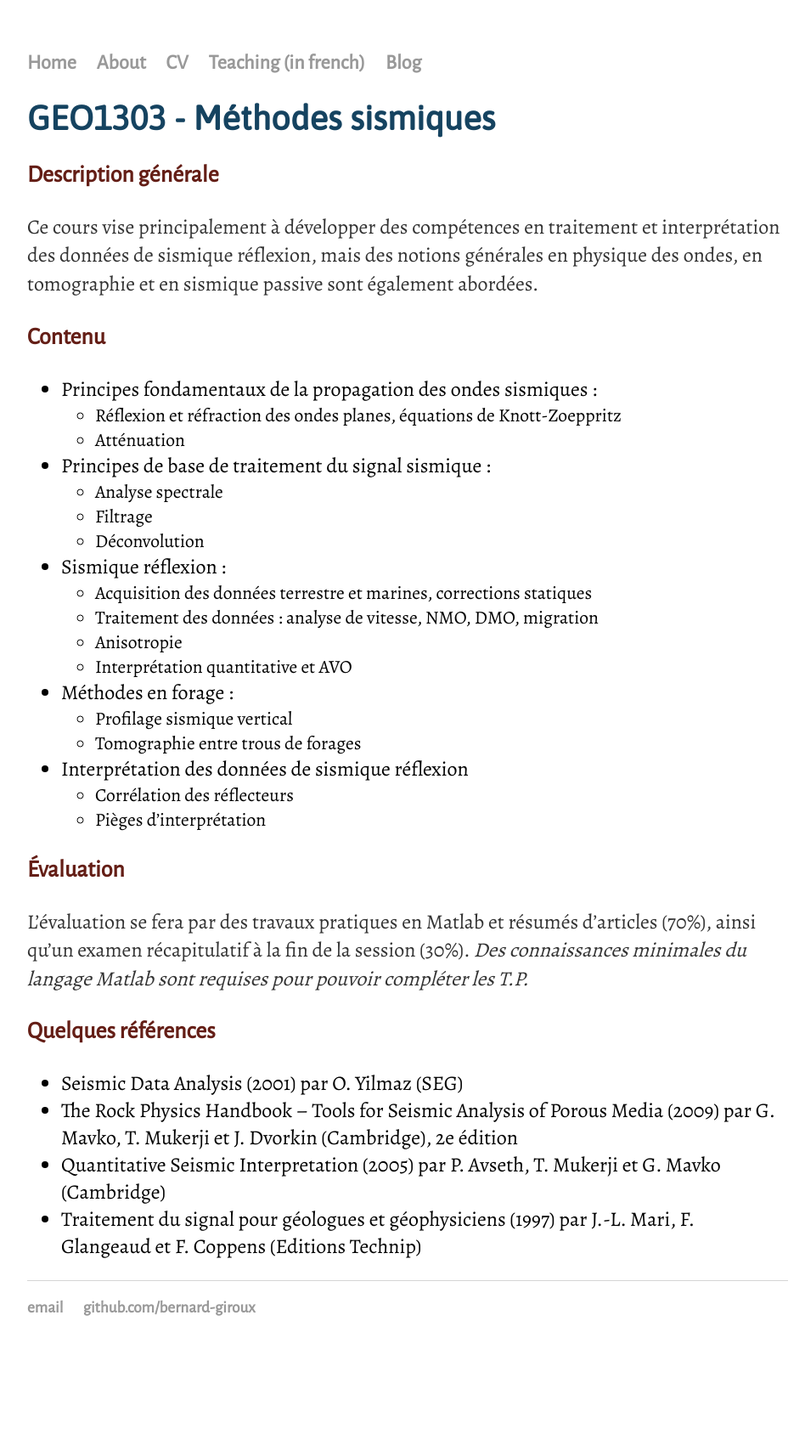
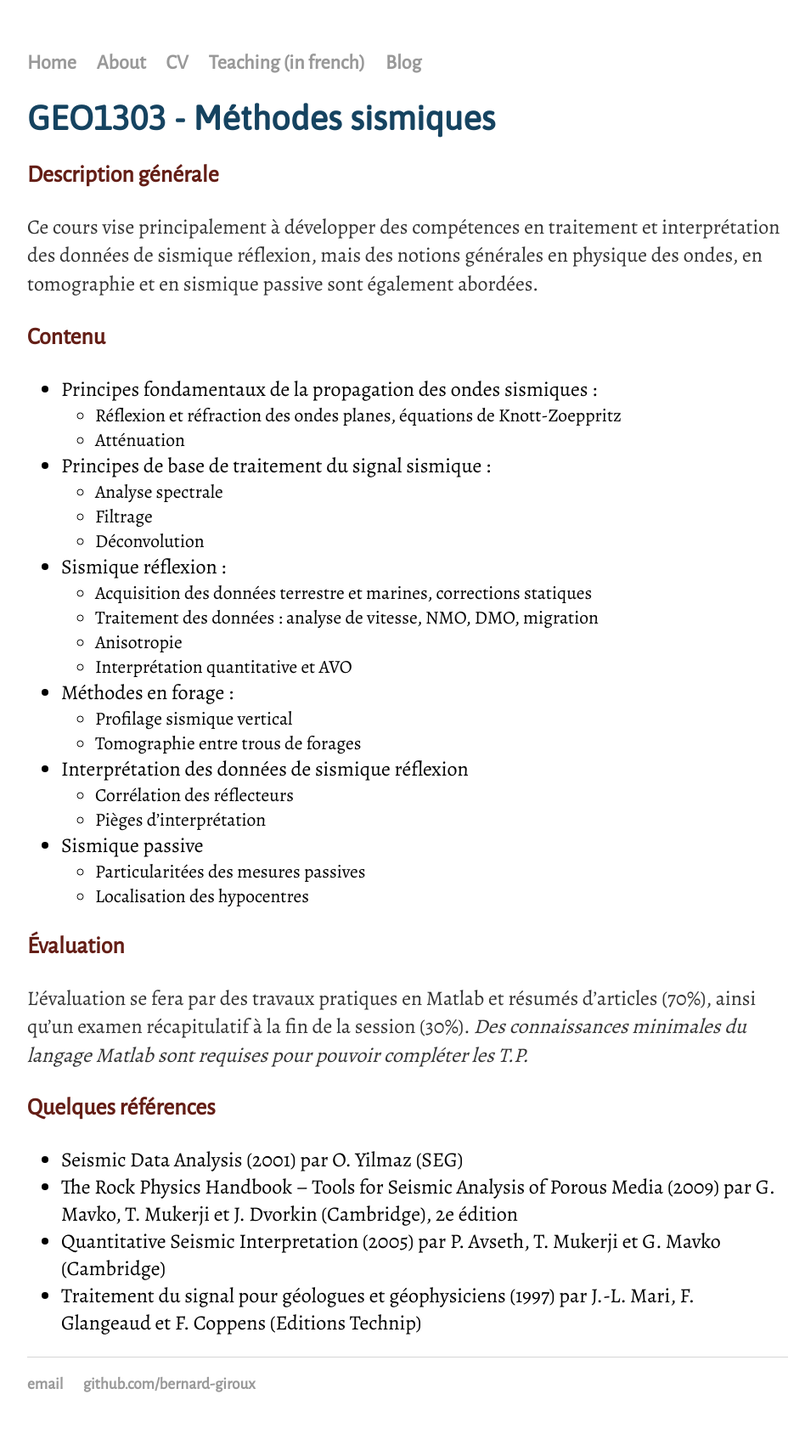
Before and after one commit to bernard-giroux/bernard-giroux.github.io, a Jekyll site: the page built from teaching/plan_sismique.html, in a window 1280 px wide. Shown: the whole page at 85% size, without its empty margins (160-1108 px from the left). Built offline with Jekyll 4.4.1, drawn with Linux system fonts in a browser that asks for light colours; before the commit the page ends 1611 px from its top, so only the background shows below that.

Commit message:
ajout sismique passive

```diff
--- a/teaching/plan_sismique.html
+++ b/teaching/plan_sismique.html
@@ -41,6 +41,11 @@ title: Plan de Cours - Méthodes sismiques
 			<li>Corrélation des réflecteurs</li>
 			<li>Pièges d’interprétation</li>
 		</ul>
+		<li>Sismique passive</li>
+		<ul>
+			<li>Particularitées des mesures passives</li>
+			<li>Localisation des hypocentres</li>
+		</ul>
 	</ul>
 	<h3>Évaluation</h3>
 	<p>
```
